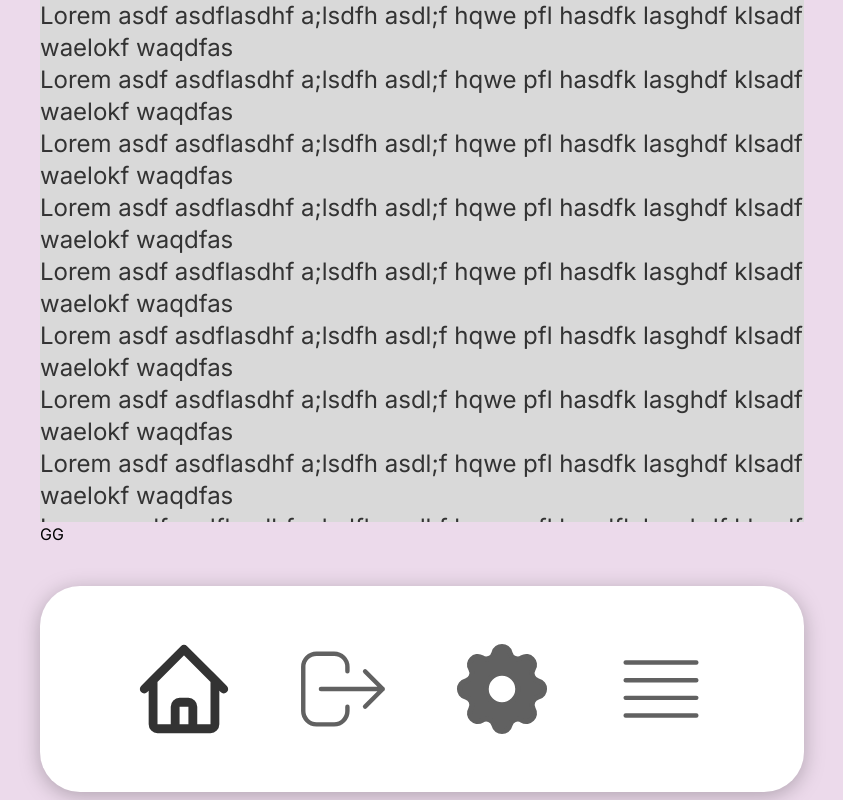
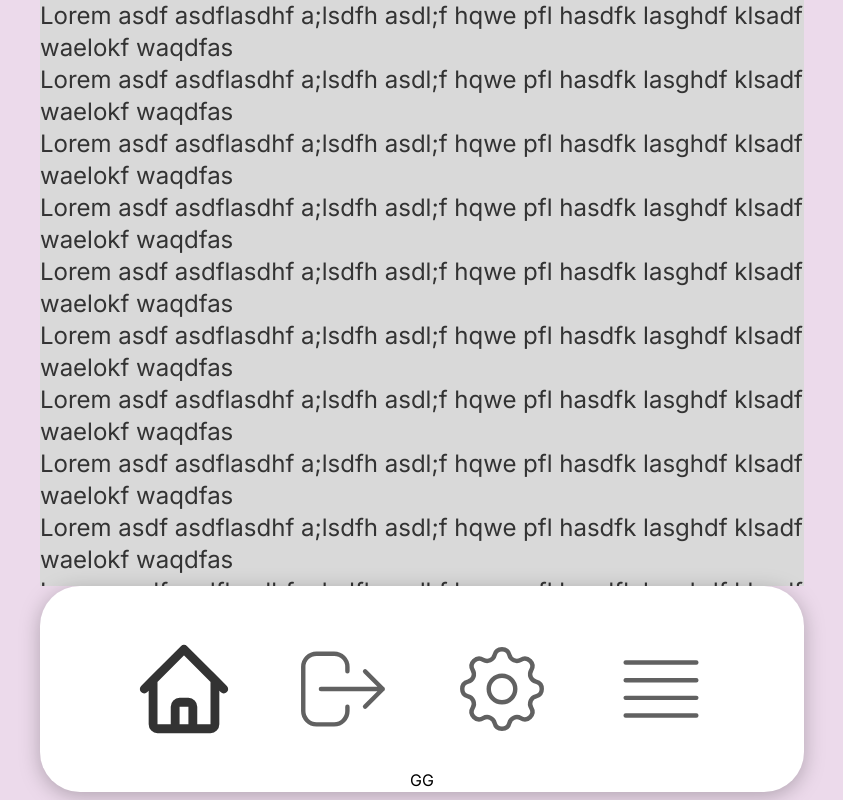
Before and after one commit to neilhsmith/accountable, a Next.js app in the folder accountable-next/: page / in a window 1280 px wide. Shown: the top 800 px of the page, without its empty margins (218-1061 px from the left). Built offline with nearby package versions, Linux system fonts and the light colour scheme.

Commit message:
move temp gg btn

```diff
--- a/accountable-next/src/features/app/nav.tsx
+++ b/accountable-next/src/features/app/nav.tsx
@@ -4,7 +4,7 @@ import { motion } from "framer-motion"
 import Link from "next/link"
 import classNames from "classnames"
 import {
-  HiCog,
+  HiOutlineCog,
   HiOutlineLogin,
   HiOutlineLogout,
   HiOutlineViewList,
@@ -51,7 +51,7 @@ const NAV_ITEMS = [
   {
     href: "/settings",
     label: "Settings",
-    icon: HiCog,
+    icon: HiOutlineCog,
     menus: ["LOGGED_IN"],
   },
   {
@@ -119,14 +119,17 @@ const Nav = () => {
 
   return (
     <>
-      <div id="testcontrols" className="mb-10">
-        <button
-          onClick={() => setShape(shape === "square" ? "notched" : "square")}
+      <motion.nav initial={shape} animate={shape} className="relative">
+        <div
+          id="testcontrols"
+          className="absolute bottom-0 left-1/2 -translate-x-1/2 z-50"
         >
-          GG
-        </button>
-      </div>
-      <motion.nav initial={shape} animate={shape} className="relative">
+          <button
+            onClick={() => setShape(shape === "square" ? "notched" : "square")}
+          >
+            GG
+          </button>
+        </div>
         <svg
           viewBox="0 0 100 27"
           className="fill-white rounded md:rounded-lg lg:rounded-xl drop-shadow transform-gpu"
```
